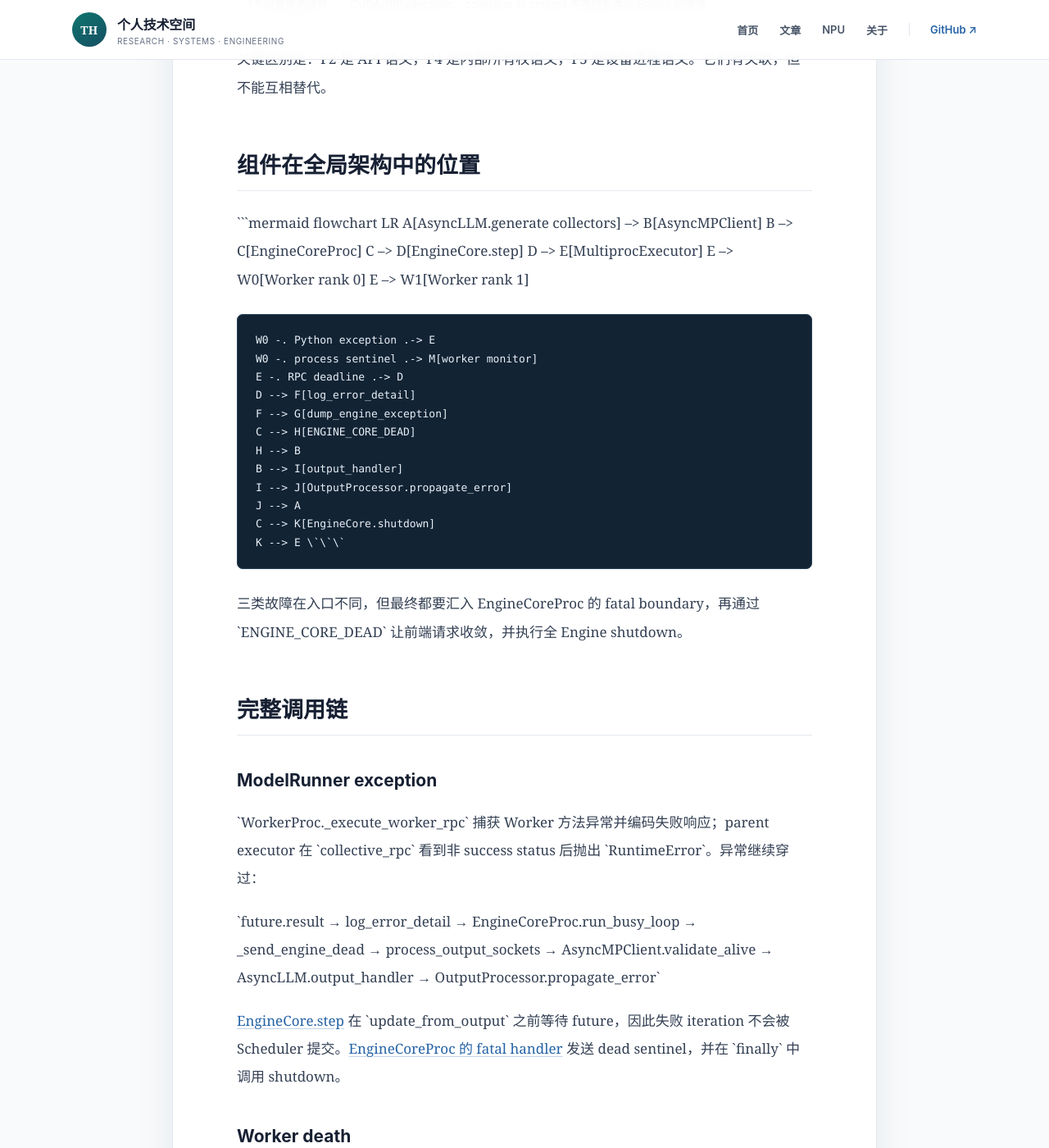
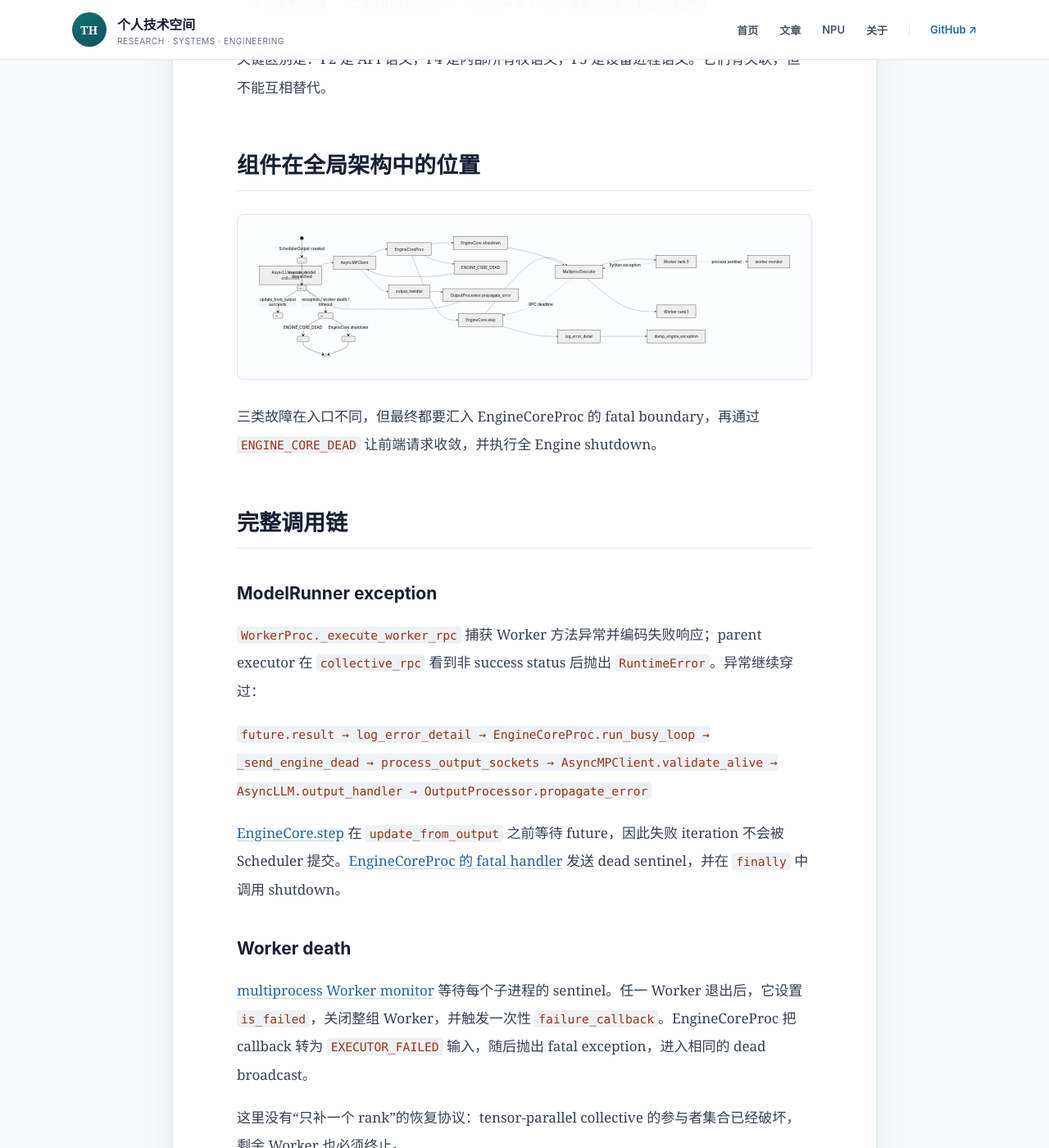
Before and after one commit to zhanghanleo10/zhanghanleo10.github.io, a Jekyll site: the page built from _posts/2026-09-01-vllm-fatal-path-test-matrix-resource-zero.md, in a window 1280 px wide and 1400 px high, scrolled down 2026 px. Shown: the whole window at 82% size. Built offline with Jekyll 4.4.1, drawn with Linux system fonts in a browser that asks for light colours; some of the changed text lies outside the part shown.

Commit message:
docs(vllm): fix Markdown rendering 2026-09-01

````diff
--- a/_posts/2026-09-01-vllm-fatal-path-test-matrix-resource-zero.md
+++ b/_posts/2026-09-01-vllm-fatal-path-test-matrix-resource-zero.md
@@ -15,17 +15,17 @@ mermaid: true
 
 > ModelRunner exception、Worker death 和 RPC timeout 的现有测试，各自证明到哪一层？“所有请求都收到 EngineDeadError”能否推出 KV、connector 与 device resource 已经归零？
 
-分析基于 vLLM 主干 [\`8600db5d\`](https://github.com/vllm-project/vllm/commit/8600db5dff18054f7a4314f6f8bba4259e3e2a98)，时间为 2026-09-01。下文将当前代码事实、测试事实和仍待验证的设计建议分开陈述。
+分析基于 vLLM 主干 [`8600db5d`](https://github.com/vllm-project/vllm/commit/8600db5dff18054f7a4314f6f8bba4259e3e2a98)，时间为 2026-09-01。下文将当前代码事实、测试事实和仍待验证的设计建议分开陈述。
 
 ## 前置知识回顾
 
 一次 V1 iteration 不是“forward 成功就结束”，而是：
 
-\`Scheduler.schedule → execute_model → future.result → Scheduler.update_from_output\`
+`Scheduler.schedule → execute_model → future.result → Scheduler.update_from_output`
 
-只有最后一步成功执行，Scheduler 才把本轮 token、KV 与请求状态提交。若异常发生在 \`future.result()\`，设备侧可能已经部分执行，而主进程没有可靠 completion proof。于是“只 abort 当前请求并继续服务”不安全，EngineCore 必须整体退出。
+只有最后一步成功执行，Scheduler 才把本轮 token、KV 与请求状态提交。若异常发生在 `future.result()`，设备侧可能已经部分执行，而主进程没有可靠 completion proof。于是“只 abort 当前请求并继续服务”不安全，EngineCore 必须整体退出。
 
-上一章还说明，\`dump_engine_exception\` 记录 \`SchedulerOutput\` 和可选统计；它不能替代 Scheduler request table、KV free list、connector job 或各 Worker request state 的一致性审计。
+上一章还说明，`dump_engine_exception` 记录 `SchedulerOutput` 和可选统计；它不能替代 Scheduler request table、KV free list、connector job 或各 Worker request state 的一致性审计。
 
 ## 本篇要回答的核心问题
 
@@ -43,7 +43,7 @@ mermaid: true
 
 ## 组件在全局架构中的位置
 
-\`\`\`mermaid
+```mermaid
 flowchart LR
     A[AsyncLLM.generate collectors] --> B[AsyncMPClient]
     B --> C[EngineCoreProc]
@@ -64,29 +64,29 @@ flowchart LR
     J --> A
     C --> K[EngineCore.shutdown]
     K --> E
-\`\`\`
+```
 
-三类故障在入口不同，但最终都要汇入 EngineCoreProc 的 fatal boundary，再通过 \`ENGINE_CORE_DEAD\` 让前端请求收敛，并执行全 Engine shutdown。
+三类故障在入口不同，但最终都要汇入 EngineCoreProc 的 fatal boundary，再通过 `ENGINE_CORE_DEAD` 让前端请求收敛，并执行全 Engine shutdown。
 
 ## 完整调用链
 
 ### ModelRunner exception
 
-\`WorkerProc._execute_worker_rpc\` 捕获 Worker 方法异常并编码失败响应；parent executor 在 \`collective_rpc\` 看到非 success status 后抛出 \`RuntimeError\`。异常继续穿过：
+`WorkerProc._execute_worker_rpc` 捕获 Worker 方法异常并编码失败响应；parent executor 在 `collective_rpc` 看到非 success status 后抛出 `RuntimeError`。异常继续穿过：
 
-\`future.result → log_error_detail → EngineCoreProc.run_busy_loop → _send_engine_dead → process_output_sockets → AsyncMPClient.validate_alive → AsyncLLM.output_handler → OutputProcessor.propagate_error\`
+`future.result → log_error_detail → EngineCoreProc.run_busy_loop → _send_engine_dead → process_output_sockets → AsyncMPClient.validate_alive → AsyncLLM.output_handler → OutputProcessor.propagate_error`
 
-[EngineCore.step](https://github.com/vllm-project/vllm/blob/8600db5dff18054f7a4314f6f8bba4259e3e2a98/vllm/v1/engine/core.py#L597-L627) 在 \`update_from_output\` 之前等待 future，因此失败 iteration 不会被 Scheduler 提交。[EngineCoreProc 的 fatal handler](https://github.com/vllm-project/vllm/blob/8600db5dff18054f7a4314f6f8bba4259e3e2a98/vllm/v1/engine/core.py#L1340-L1395) 发送 dead sentinel，并在 \`finally\` 中调用 shutdown。
+[EngineCore.step](https://github.com/vllm-project/vllm/blob/8600db5dff18054f7a4314f6f8bba4259e3e2a98/vllm/v1/engine/core.py#L597-L627) 在 `update_from_output` 之前等待 future，因此失败 iteration 不会被 Scheduler 提交。[EngineCoreProc 的 fatal handler](https://github.com/vllm-project/vllm/blob/8600db5dff18054f7a4314f6f8bba4259e3e2a98/vllm/v1/engine/core.py#L1340-L1395) 发送 dead sentinel，并在 `finally` 中调用 shutdown。
 
 ### Worker death
 
-[multiprocess Worker monitor](https://github.com/vllm-project/vllm/blob/8600db5dff18054f7a4314f6f8bba4259e3e2a98/vllm/v1/executor/multiproc_executor.py#L299-L338) 等待每个子进程的 sentinel。任一 Worker 退出后，它设置 \`is_failed\`，关闭整组 Worker，并触发一次性 \`failure_callback\`。EngineCoreProc 把 callback 转为 \`EXECUTOR_FAILED\` 输入，随后抛出 fatal exception，进入相同的 dead broadcast。
+[multiprocess Worker monitor](https://github.com/vllm-project/vllm/blob/8600db5dff18054f7a4314f6f8bba4259e3e2a98/vllm/v1/executor/multiproc_executor.py#L299-L338) 等待每个子进程的 sentinel。任一 Worker 退出后，它设置 `is_failed`，关闭整组 Worker，并触发一次性 `failure_callback`。EngineCoreProc 把 callback 转为 `EXECUTOR_FAILED` 输入，随后抛出 fatal exception，进入相同的 dead broadcast。
 
 这里没有“只补一个 rank”的恢复协议：tensor-parallel collective 的参与者集合已经破坏，剩余 Worker 也必须终止。
 
 ### RPC timeout
 
-[MultiprocExecutor.execute_model](https://github.com/vllm-project/vllm/blob/8600db5dff18054f7a4314f6f8bba4259e3e2a98/vllm/v1/executor/multiproc_executor.py#L340-L364) 把默认 300 秒 timeout 交给 \`collective_rpc\`；后者计算共享 absolute deadline，并用剩余时间等待每个 rank 的响应。等待超时抛出 \`TimeoutError\`，再沿 \`future.result\` 进入 fatal boundary。
+[MultiprocExecutor.execute_model](https://github.com/vllm-project/vllm/blob/8600db5dff18054f7a4314f6f8bba4259e3e2a98/vllm/v1/executor/multiproc_executor.py#L340-L364) 把默认 300 秒 timeout 交给 `collective_rpc`；后者计算共享 absolute deadline，并用剩余时间等待每个 rank 的响应。等待超时抛出 `TimeoutError`，再沿 `future.result` 进入 fatal boundary。
 
 这条链只说明“代码会这样收敛”。是否真的在 alive-but-stalled Worker 下广播到所有 collector、杀死子进程并回收资源，还需要 E2E 测试证明。
 
@@ -94,7 +94,7 @@ flowchart LR
 
 最重要的对象不是 exception，而是发生 exception 时仍被多个 owner 持有的状态：
 
-\`\`\`mermaid
+```mermaid
 stateDiagram-v2
     [*] --> Scheduled: SchedulerOutput created
     Scheduled --> Executing: execute_model dispatched
@@ -104,44 +104,44 @@ stateDiagram-v2
     CompletionUnknown --> ProcessShutdown: EngineCore.shutdown
     FrontendFailed --> [*]
     ProcessShutdown --> [*]
-\`\`\`
+```
 
-- \`SchedulerOutput\`：Scheduler 创建、EngineCore 持有，成功后由 \`update_from_output\` 消费；fatal dump 可记录它，但不会把它变成已提交结果。
-- \`RequestOutputCollector\`：前端每个请求一个。fatal 时由 \`propagate_error\` 写入异常，使 consumer 结束；这证明 F2，不证明 Core 进程内部状态已逐项释放。
-- Worker request state、block table 与 sampler/input batch row：由 Worker/ModelRunner 进程持有。正常 finish/abort 可显式移除；Worker 被 \`SIGKILL\` 时只能由进程销毁回收地址空间，不可能再发出逻辑 cleanup acknowledgement。
+- `SchedulerOutput`：Scheduler 创建、EngineCore 持有，成功后由 `update_from_output` 消费；fatal dump 可记录它，但不会把它变成已提交结果。
+- `RequestOutputCollector`：前端每个请求一个。fatal 时由 `propagate_error` 写入异常，使 consumer 结束；这证明 F2，不证明 Core 进程内部状态已逐项释放。
+- Worker request state、block table 与 sampler/input batch row：由 Worker/ModelRunner 进程持有。正常 finish/abort 可显式移除；Worker 被 `SIGKILL` 时只能由进程销毁回收地址空间，不可能再发出逻辑 cleanup acknowledgement。
 - KV block：由 Scheduler/KV manager 的引用关系决定逻辑可复用性；进程退出后的显存释放是另一层结果。
-- \`engine_dead\`：frontend shared latch。一旦设置，后续调用立即失败，不尝试把 Engine 复活。
+- `engine_dead`：frontend shared latch。一旦设置，后续调用立即失败，不尝试把 Engine 复活。
 
 ## 逐函数源码解读
 
-### 1. \`log_error_detail\`：保留证据，不执行恢复
+### 1. `log_error_detail`：保留证据，不执行恢复
 
-[\`log_error_detail\`](https://github.com/vllm-project/vllm/blob/8600db5dff18054f7a4314f6f8bba4259e3e2a98/vllm/v1/engine/core.py#L507-L520) 捕获异常，调用 \`dump_engine_exception\`，随后原样抛出。它刻意不调用 per-request finish/free：设备 completion 未知时，局部恢复没有足够证据。
+[`log_error_detail`](https://github.com/vllm-project/vllm/blob/8600db5dff18054f7a4314f6f8bba4259e3e2a98/vllm/v1/engine/core.py#L507-L520) 捕获异常，调用 `dump_engine_exception`，随后原样抛出。它刻意不调用 per-request finish/free：设备 completion 未知时，局部恢复没有足够证据。
 
-### 2. \`_send_engine_dead\`：best-effort 的最后广播
+### 2. `_send_engine_dead`：best-effort 的最后广播
 
-[\`_send_engine_dead\`](https://github.com/vllm-project/vllm/blob/8600db5dff18054f7a4314f6f8bba4259e3e2a98/vllm/v1/engine/core.py#L1638-L1651) 把 \`ENGINE_CORE_DEAD\` 交给 output thread，并最多等待五秒。output thread 向全部 socket 发送 sentinel；如果自身也已故障，frontend 的 process monitor 仍可由 EngineCore 进程退出推导 engine death。因此这是两条检测路径，不是 exactly-once 消息协议。
+[`_send_engine_dead`](https://github.com/vllm-project/vllm/blob/8600db5dff18054f7a4314f6f8bba4259e3e2a98/vllm/v1/engine/core.py#L1638-L1651) 把 `ENGINE_CORE_DEAD` 交给 output thread，并最多等待五秒。output thread 向全部 socket 发送 sentinel；如果自身也已故障，frontend 的 process monitor 仍可由 EngineCore 进程退出推导 engine death。因此这是两条检测路径，不是 exactly-once 消息协议。
 
-### 3. \`output_handler\`：把 Engine fatal 扇出给请求
+### 3. `output_handler`：把 Engine fatal 扇出给请求
 
-[\`AsyncLLM.output_handler\`](https://github.com/vllm-project/vllm/blob/8600db5dff18054f7a4314f6f8bba4259e3e2a98/vllm/v1/engine/async_llm.py#L780-L826) 遇到输出通道异常后调用 \`OutputProcessor.propagate_error\`。所有 active collector 都得到相同 fatal cause；\`engine_dead\` latch 又保证新请求被拒绝。
+[`AsyncLLM.output_handler`](https://github.com/vllm-project/vllm/blob/8600db5dff18054f7a4314f6f8bba4259e3e2a98/vllm/v1/engine/async_llm.py#L780-L826) 遇到输出通道异常后调用 `OutputProcessor.propagate_error`。所有 active collector 都得到相同 fatal cause；`engine_dead` latch 又保证新请求被拒绝。
 
 ### 4. Worker monitor：检测退出，不检测前进
 
-monitor 观察 OS process sentinel，所以能检测 crash、\`SIGKILL\` 和非零退出；alive-but-stalled Worker 不会触发 sentinel，只能依赖 RPC deadline。两套机制覆盖不同 failure detector，不能相互替代。
+monitor 观察 OS process sentinel，所以能检测 crash、`SIGKILL` 和非零退出；alive-but-stalled Worker 不会触发 sentinel，只能依赖 RPC deadline。两套机制覆盖不同 failure detector，不能相互替代。
 
 ## 具体示例与 shape/状态演算
 
-考虑 TP=2、block size=16，三个并发请求 \`R0/R1/R2\`。为便于演算，假设每个请求当前需要两个 KV blocks，共六块；两个 rank 各持有对应层的 KV tensor。第十一次 forward 时 rank 0 抛出 Python exception。
+考虑 TP=2、block size=16，三个并发请求 `R0/R1/R2`。为便于演算，假设每个请求当前需要两个 KV blocks，共六块；两个 rank 各持有对应层的 KV tensor。第十一次 forward 时 rank 0 抛出 Python exception。
 
 | 时刻 | frontend | Scheduler/KV | Worker | 可证明状态 |
 |---|---|---|---|---|
 | T0 | 3 collectors | 3 running、6 block refs | 两 rank 各有 3 request states | 正常执行 |
 | T1 | 等待输出 | 本轮已 schedule，尚未 commit | rank 0 exception | device completion 不可信 |
-| T2 | 3 个 collector 收到 \`EngineDeadError\` | 不再接受下一轮 | executor 开始关闭全部 rank | F1、F2 |
-| T3 | 新 \`R3\` 被拒绝 | Core 进程退出 | Worker 地址空间销毁 | F3、粗粒度 F5 |
+| T2 | 3 个 collector 收到 `EngineDeadError` | 不再接受下一轮 | executor 开始关闭全部 rank | F1、F2 |
+| T3 | 新 `R3` 被拒绝 | Core 进程退出 | Worker 地址空间销毁 | F3、粗粒度 F5 |
 
-这个例子中的“六块”是教学假设，不是测试 hard-code。真正缺失的断言是：退出前是否观测到 \`scheduler_requests=0\`、\`allocated_kv_blocks=0\`、\`connector_pending_jobs=0\` 和 \`worker_request_states=0\`。进程已经销毁后，显存下降只能说明地址空间被回收，不能倒推出正常 cleanup path 曾逐项运行。
+这个例子中的“六块”是教学假设，不是测试 hard-code。真正缺失的断言是：退出前是否观测到 `scheduler_requests=0`、`allocated_kv_blocks=0`、`connector_pending_jobs=0` 和 `worker_request_states=0`。进程已经销毁后，显存下降只能说明地址空间被回收，不能倒推出正常 cleanup path 曾逐项运行。
 
 ## 为什么这样设计及替代方案
 
@@ -155,7 +155,7 @@ monitor 观察 OS process sentinel，所以能检测 crash、\`SIGKILL\` 和非
 
 ### 替代二：shutdown 前生成资源 census
 
-可在 test/debug 模式让 Scheduler、KV manager、connector 与存活 Worker 返回计数，再执行终止。这会显著增强 F4 证据，但 fatal path 更复杂；而被 \`SIGKILL\` 的进程、native crash 或卡死设备无法应答，所以 census 必须允许 partial result，不能成为 shutdown 前置条件。
+可在 test/debug 模式让 Scheduler、KV manager、connector 与存活 Worker 返回计数，再执行终止。这会显著增强 F4 证据，但 fatal path 更复杂；而被 `SIGKILL` 的进程、native crash 或卡死设备无法应答，所以 census 必须允许 partial result，不能成为 shutdown 前置条件。
 
 第一性原理上，合适的测试目标不是强迫所有故障走同一 cleanup choreography，而是让每一层 owner 给出它在该故障模型下能够给出的最强证据。
 
@@ -172,18 +172,18 @@ monitor 观察 OS process sentinel，所以能检测 crash、\`SIGKILL\` 和非
 
 | 故障注入 | 直接测试证据 | 已证明 | 尚未证明 |
 |---|---|---|---|
-| ModelRunner exception | [\`test_forward_error.py\`](https://github.com/vllm-project/vllm/blob/8600db5dff18054f7a4314f6f8bba4259e3e2a98/tests/v1/shutdown/test_forward_error.py#L25-L152) | TP=1/2；三个 async 请求全得 \`EngineDeadError\`；engine 标记 errored；新请求失败；GPU memory 降到阈值以下 | Scheduler/KV/connector/Worker state 精确归零 |
-| Worker death | [Ray V2 worker death test](https://github.com/vllm-project/vllm/blob/8600db5dff18054f7a4314f6f8bba4259e3e2a98/tests/distributed/test_ray_v2_executor.py#L249-L283)；[FT E2E worker kill](https://github.com/vllm-project/vllm/blob/8600db5dff18054f7a4314f6f8bba4259e3e2a98/tests/v1/fault_tolerance/test_fault_tolerance_e2e.py#L320-L378) | callback、\`is_failed/shutting_down\`；FT survivor unhealthy、victim dead、dead instance 拒绝 retry | 默认 MP 全链 collector fanout；KV/connector refs；GPU baseline；所有 backend parity |
-| RPC timeout | [\`test_multiproc_executor_timeout.py\`](https://github.com/vllm-project/vllm/blob/8600db5dff18054f7a4314f6f8bba4259e3e2a98/tests/v1/executor/test_multiproc_executor_timeout.py) | stale deadline clamp、positive/None timeout、FIFO future drain、recv timeout 单元语义 | 真实 Worker withheld response；\`TimeoutError → ENGINE_CORE_DEAD\`；进程与资源收敛 |
+| ModelRunner exception | [`test_forward_error.py`](https://github.com/vllm-project/vllm/blob/8600db5dff18054f7a4314f6f8bba4259e3e2a98/tests/v1/shutdown/test_forward_error.py#L25-L152) | TP=1/2；三个 async 请求全得 `EngineDeadError`；engine 标记 errored；新请求失败；GPU memory 降到阈值以下 | Scheduler/KV/connector/Worker state 精确归零 |
+| Worker death | [Ray V2 worker death test](https://github.com/vllm-project/vllm/blob/8600db5dff18054f7a4314f6f8bba4259e3e2a98/tests/distributed/test_ray_v2_executor.py#L249-L283)；[FT E2E worker kill](https://github.com/vllm-project/vllm/blob/8600db5dff18054f7a4314f6f8bba4259e3e2a98/tests/v1/fault_tolerance/test_fault_tolerance_e2e.py#L320-L378) | callback、`is_failed/shutting_down`；FT survivor unhealthy、victim dead、dead instance 拒绝 retry | 默认 MP 全链 collector fanout；KV/connector refs；GPU baseline；所有 backend parity |
+| RPC timeout | [`test_multiproc_executor_timeout.py`](https://github.com/vllm-project/vllm/blob/8600db5dff18054f7a4314f6f8bba4259e3e2a98/tests/v1/executor/test_multiproc_executor_timeout.py) | stale deadline clamp、positive/None timeout、FIFO future drain、recv timeout 单元语义 | 真实 Worker withheld response；`TimeoutError → ENGINE_CORE_DEAD`；进程与资源收敛 |
 
-forward-error 测试中的 [\`wait_for_gpu_memory_to_clear\`](https://github.com/vllm-project/vllm/blob/8600db5dff18054f7a4314f6f8bba4259e3e2a98/tests/utils.py#L1572-L1640) 默认容许约 2 GiB 平台基线（部分 ROCm 环境更高）。这是有价值的 F5 smoke proof，却不是 allocator exact-zero proof。
+forward-error 测试中的 [`wait_for_gpu_memory_to_clear`](https://github.com/vllm-project/vllm/blob/8600db5dff18054f7a4314f6f8bba4259e3e2a98/tests/utils.py#L1572-L1640) 默认容许约 2 GiB 平台基线（部分 ROCm 环境更高）。这是有价值的 F5 smoke proof，却不是 allocator exact-zero proof。
 
-timeout 单测来自已合入 [PR #41357](https://github.com/vllm-project/vllm/pull/41357)（commit [\`48aa8d8d\`](https://github.com/vllm-project/vllm/commit/48aa8d8d7529d2314858d8487cc0a21789fc7ec1)）：它修复 stale absolute deadline 变成无界等待的 bug，并明确采用 fake clock、无真实 Worker 的单元测试。因此不能把该 PR 的测试外推成完整 hang recovery 证据。
+timeout 单测来自已合入 [PR #41357](https://github.com/vllm-project/vllm/pull/41357)（commit [`48aa8d8d`](https://github.com/vllm-project/vllm/commit/48aa8d8d7529d2314858d8487cc0a21789fc7ec1)）：它修复 stale absolute deadline 变成无界等待的 bug，并明确采用 fake clock、无真实 Worker 的单元测试。因此不能把该 PR 的测试外推成完整 hang recovery 证据。
 
 建议的最小跨层测试矩阵是：
 
 1. 记录 frontend active collectors、Scheduler requests、KV free-list/refcount、connector pending jobs、child PIDs 与 GPU baseline；
-2. 分别注入 forward exception、Worker \`SIGKILL\`、alive Worker withheld response；
+2. 分别注入 forward exception、Worker `SIGKILL`、alive Worker withheld response；
 3. 断言所有可达层进入 fatal terminal state，新请求失败；
 4. 对仍存活 owner 获取 shutdown 前 census，对被杀 owner 断言进程消失；
 5. shutdown 后比较 parent-owned refs、子进程集合和设备显存基线。
@@ -194,7 +194,7 @@ timeout 单测来自已合入 [PR #41357](https://github.com/vllm-project/vllm/p
 
 上一章回答“fatal dump 里有什么”；本章回答“现有测试实际证明了什么”。两者共同说明：日志、API error、进程退出和资源释放属于四类不同证据。
 
-下一章应转向 shutdown ownership 本身：沿 \`EngineCore.shutdown → Executor.shutdown → Worker termination → Scheduler/KV/connector cleanup\` 追踪谁拥有最后一次释放权，以及哪些 owner 能在 fatal 退出前返回 acknowledgement。
+下一章应转向 shutdown ownership 本身：沿 `EngineCore.shutdown → Executor.shutdown → Worker termination → Scheduler/KV/connector cleanup` 追踪谁拥有最后一次释放权，以及哪些 owner 能在 fatal 退出前返回 acknowledgement。
 
 ## 本篇结论、知识债、三个理解检查问题和下一章
 
@@ -211,8 +211,8 @@ timeout 单测来自已合入 [PR #41357](https://github.com/vllm-project/vllm/p
 
 理解检查：
 
-1. 为什么 \`EngineDeadError\` 扇出成功不能推出 KV block refcount 已归零？
-2. 为什么 Worker \`SIGKILL\` 测试不应等待 victim 返回 cleanup acknowledgement？
+1. 为什么 `EngineDeadError` 扇出成功不能推出 KV block refcount 已归零？
+2. 为什么 Worker `SIGKILL` 测试不应等待 victim 返回 cleanup acknowledgement？
 3. 若 timeout 后 GPU memory 回到 baseline，但 connector pending job 仍由父进程持有，这次测试通过了 F1–F5 中哪些层？
 
 下一章：**Shutdown 所有权链——EngineCore、Executor、Scheduler 与 Connector 谁负责最后一次释放。**
@@ -220,7 +220,7 @@ timeout 单测来自已合入 [PR #41357](https://github.com/vllm-project/vllm/p
 ## 课程账本增量
 
 - 章节：22
-- 源码基线：\`8600db5dff18054f7a4314f6f8bba4259e3e2a98\`
+- 源码基线：`8600db5dff18054f7a4314f6f8bba4259e3e2a98`
 - 新增不变量：fatal correctness 必须按 F1–F5 分层；process teardown 不能反证 logical cleanup；被杀 owner 无法提供 acknowledgement
 - 新增覆盖：forward-error shutdown tests、Worker monitor/death tests、multiprocess timeout unit tests、frontend fatal fanout
 - 下一步：追踪 shutdown ownership 与可观测 acknowledgement
````
